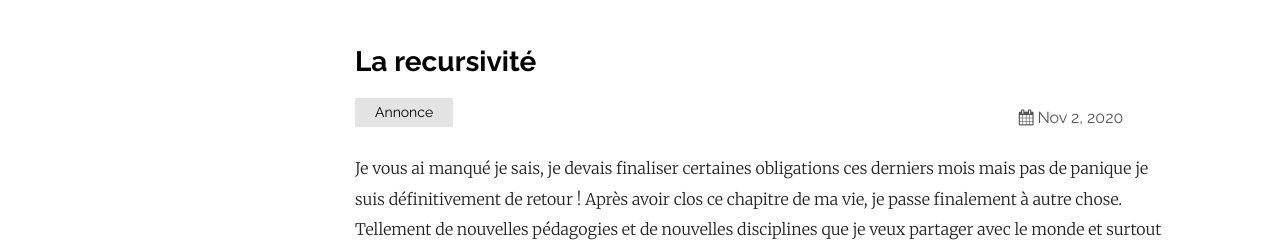
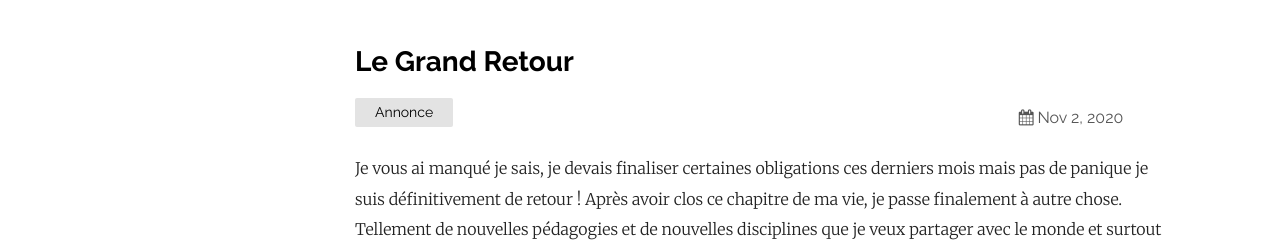
Before and after one commit to krandor305/aliblog, a Jekyll site: the page built from _posts/2020-11-03-Retour.markdown, in a window 1280 px wide and 1122 px high. Shown: the top 242 px of the window. Built offline with Jekyll 4.4.1, drawn with Linux system fonts in a browser that asks for light colours.

Commit message:
article 4

```diff
--- a/_posts/2020-11-03-Relance.markdown
+++ b/_posts/2020-11-03-Retour.markdown
@@ -1,6 +1,6 @@
 ---
 layout: post
-title:  "La recursivité"
+title:  "Le Grand Retour"
 date:   2020-11-03 00:00:00 +0530
 categories: Annonce
 ---
```
